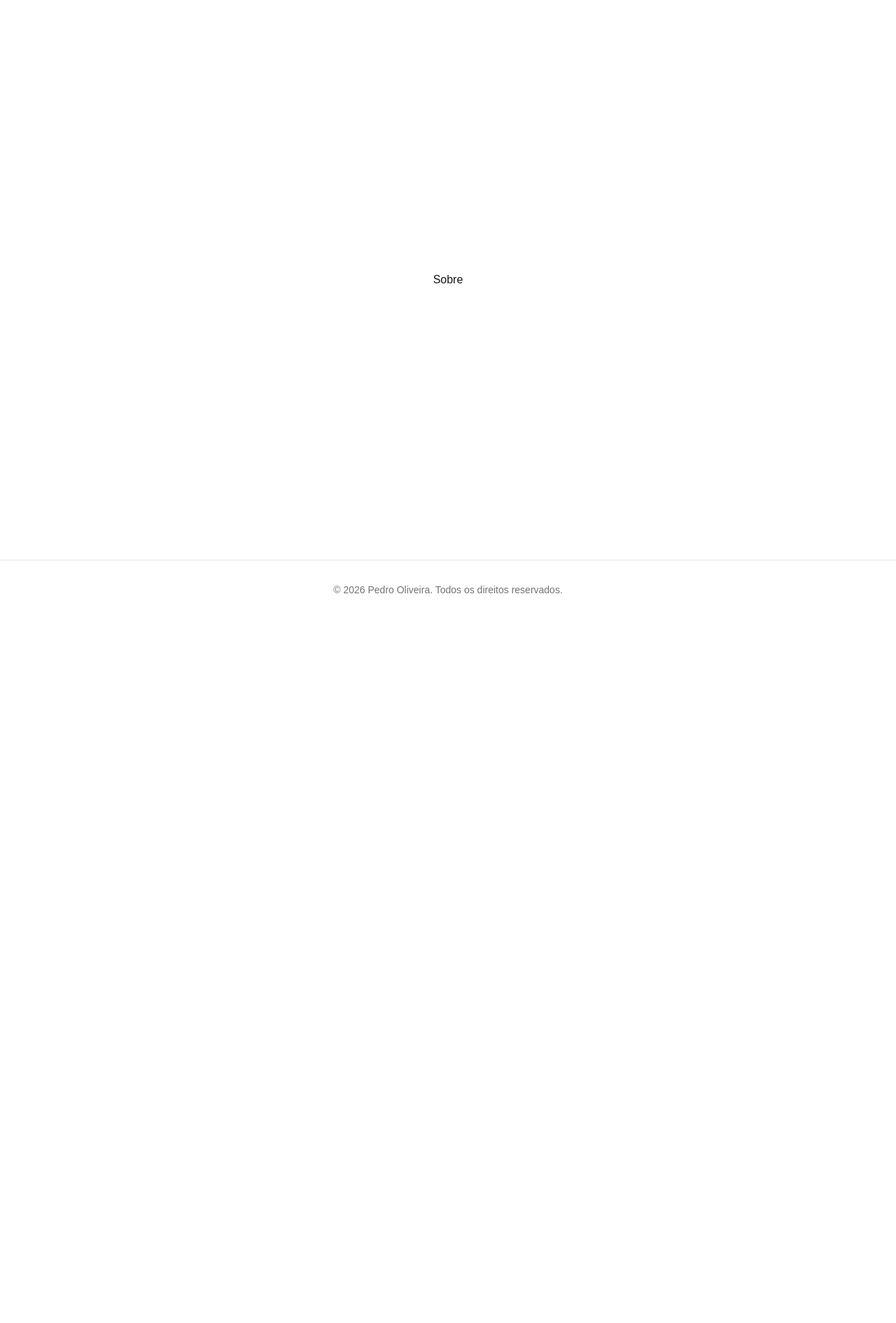
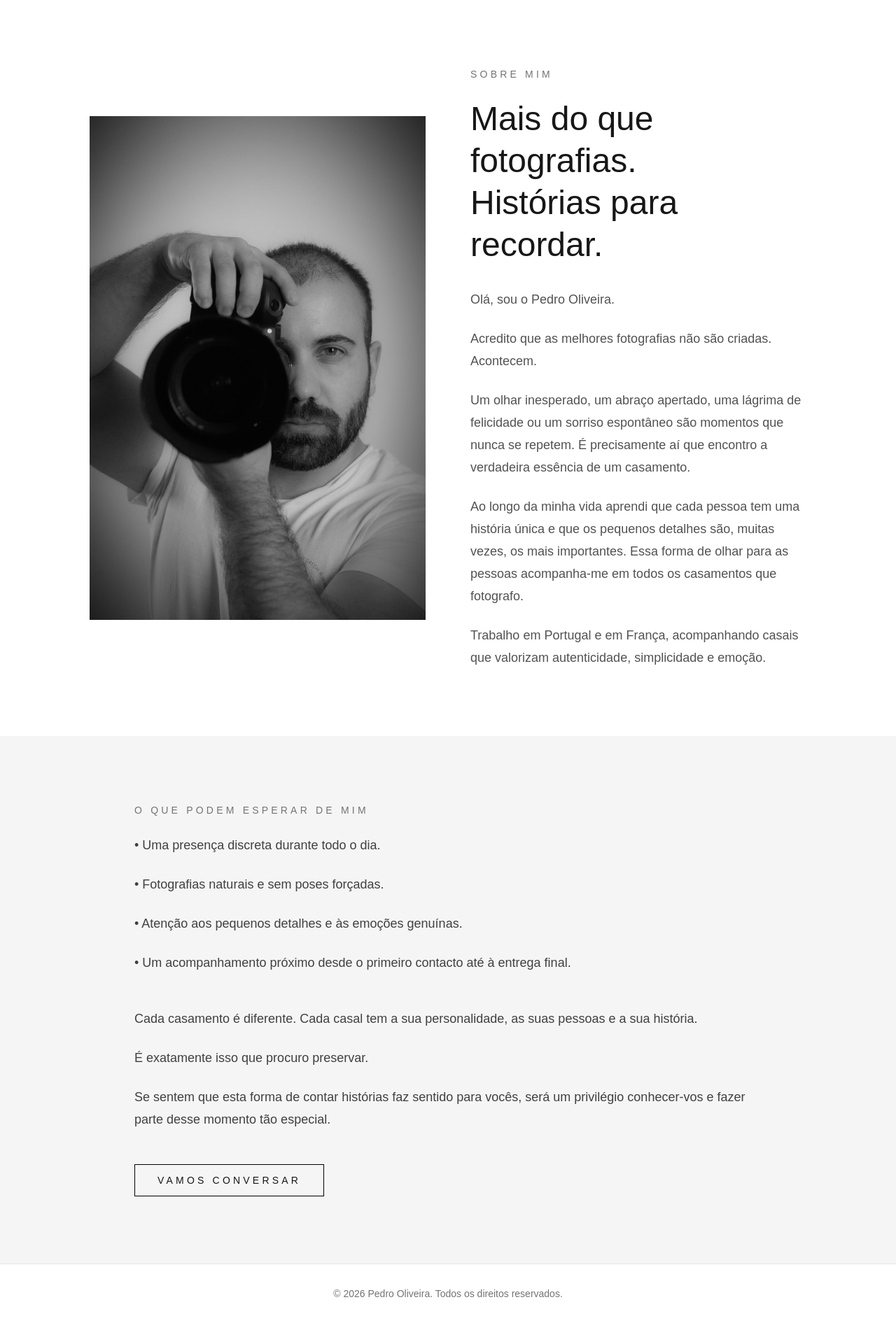
Before and after one commit to pedroliveirafoto/nextjs-boilerplate, a Next.js app: page /sobre in a window 1280 px wide. Shown: the whole page at 70% size. Before the commit the page ends 885 px from the top, so only its background shows below. Built offline with nearby package versions, Linux system fonts and the light colour scheme.

Commit message:
Update page.tsx

```diff
--- a/app/sobre/page.tsx
+++ b/app/sobre/page.tsx
@@ -1,7 +1,121 @@
+import Image from "next/image";
+import Link from "next/link";
+
 export default function SobrePage() {
   return (
-    <main className="min-h-screen flex items-center justify-center">
-      <h1>Sobre</h1>
+    <main>
+
+      <section className="bg-white px-6 py-24 md:px-16 lg:px-32">
+
+        <div className="mx-auto grid max-w-7xl items-center gap-16 md:grid-cols-2">
+
+          <div className="overflow-hidden">
+
+            <Image
+              src="/about.jpg"
+              alt="Pedro Oliveira"
+              width={800}
+              height={1000}
+              className="w-full h-auto object-cover"
+            />
+
+          </div>
+
+          <div>
+
+            <p className="mb-6 text-sm uppercase tracking-[0.3em] text-neutral-500">
+              Sobre Mim
+            </p>
+
+            <h1 className="text-5xl font-light leading-tight">
+              Mais do que fotografias.
+              <br />
+              Histórias para recordar.
+            </h1>
+
+            <p className="mt-8 text-lg leading-8 text-neutral-600">
+              Olá, sou o Pedro Oliveira.
+            </p>
+
+            <p className="mt-6 text-lg leading-8 text-neutral-600">
+              Acredito que as melhores fotografias não são criadas.
+              Acontecem.
+            </p>
+
+            <p className="mt-6 text-lg leading-8 text-neutral-600">
+              Um olhar inesperado, um abraço apertado, uma lágrima de
+              felicidade ou um sorriso espontâneo são momentos que nunca se
+              repetem. É precisamente aí que encontro a verdadeira essência de
+              um casamento.
+            </p>
+
+            <p className="mt-6 text-lg leading-8 text-neutral-600">
+              Ao longo da minha vida aprendi que cada pessoa tem uma história
+              única e que os pequenos detalhes são, muitas vezes, os mais
+              importantes. Essa forma de olhar para as pessoas acompanha-me em
+              todos os casamentos que fotografo.
+            </p>
+
+            <p className="mt-6 text-lg leading-8 text-neutral-600">
+              Trabalho em Portugal e em França, acompanhando casais que
+              valorizam autenticidade, simplicidade e emoção.
+            </p>
+
+          </div>
+
+        </div>
+
+      </section>
+
+      <section className="bg-neutral-100 px-6 py-24 md:px-16 lg:px-32">
+
+        <div className="mx-auto max-w-4xl">
+
+          <p className="mb-6 text-sm uppercase tracking-[0.3em] text-neutral-500">
+            O que podem esperar de mim
+          </p>
+
+          <ul className="space-y-6 text-lg leading-8 text-neutral-700">
+
+            <li>• Uma presença discreta durante todo o dia.</li>
+
+            <li>• Fotografias naturais e sem poses forçadas.</li>
+
+            <li>• Atenção aos pequenos detalhes e às emoções genuínas.</li>
+
+            <li>
+              • Um acompanhamento próximo desde o primeiro contacto até à
+              entrega final.
+            </li>
+
+          </ul>
+
+          <p className="mt-12 text-lg leading-8 text-neutral-700">
+            Cada casamento é diferente. Cada casal tem a sua personalidade,
+            as suas pessoas e a sua história.
+          </p>
+
+          <p className="mt-6 text-lg leading-8 text-neutral-700">
+            É exatamente isso que procuro preservar.
+          </p>
+
+          <p className="mt-6 text-lg leading-8 text-neutral-700">
+            Se sentem que esta forma de contar histórias faz sentido para
+            vocês, será um privilégio conhecer-vos e fazer parte desse momento
+            tão especial.
+          </p>
+
+          <Link
+            href="/contacto"
+            className="mt-12 inline-block border border-black px-8 py-3 text-sm uppercase tracking-[0.3em] transition-all duration-300 hover:bg-black hover:text-white"
+          >
+            Vamos conversar
+          </Link>
+
+        </div>
+
+      </section>
+
     </main>
   );
 }
```
